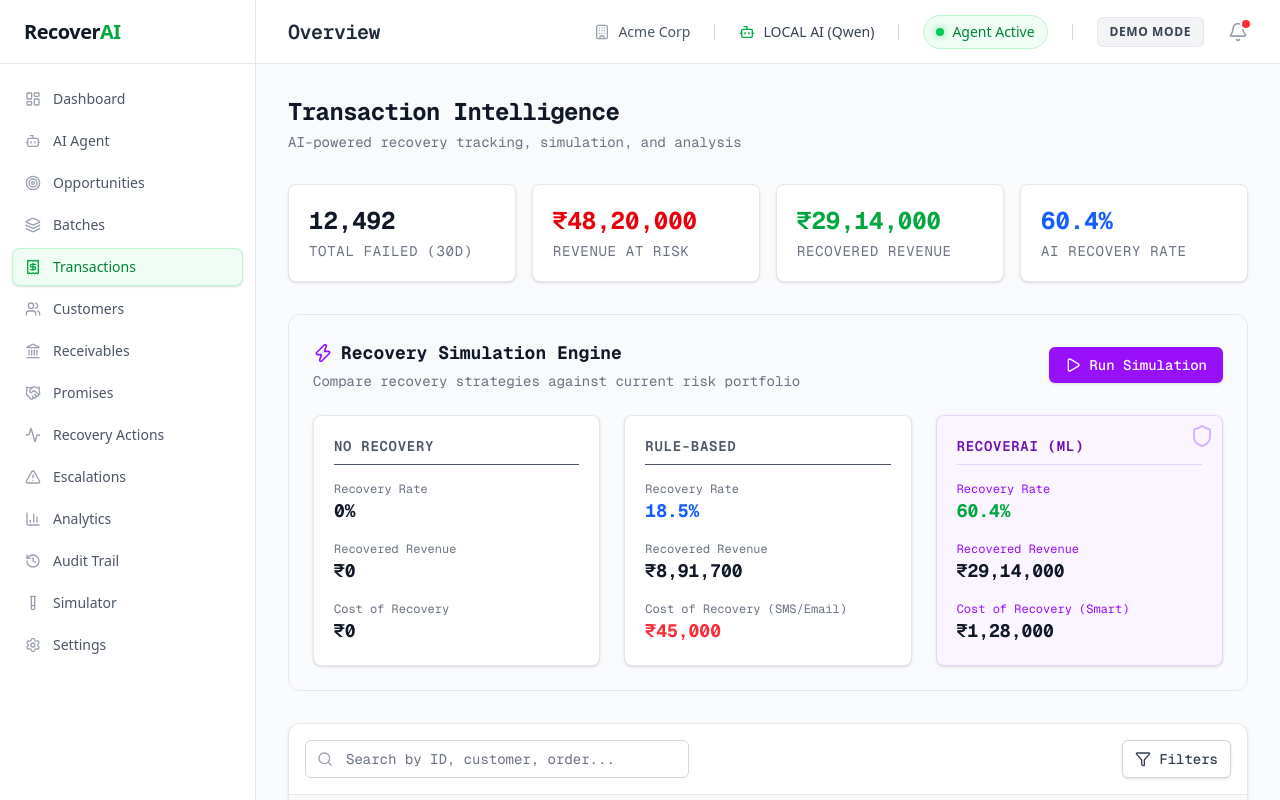
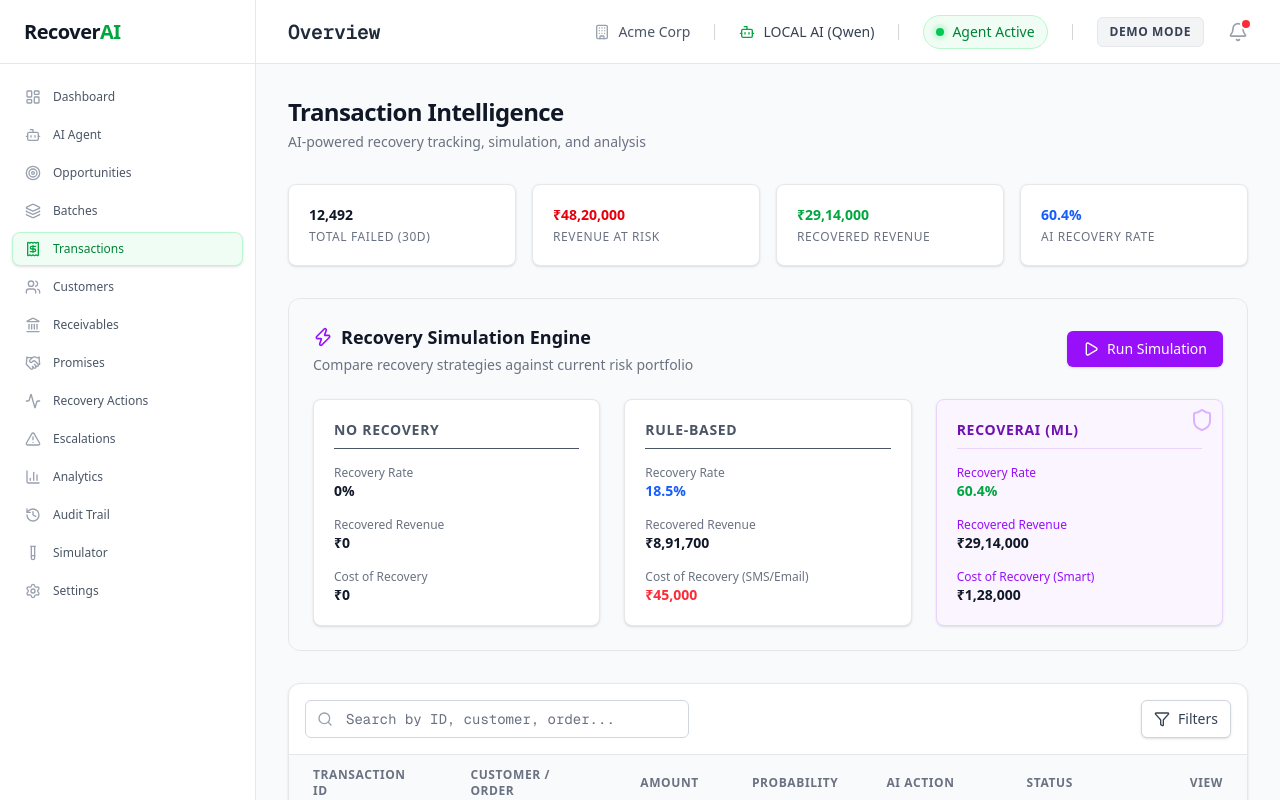
Before and after one commit to RangeshPandianPT/revenue-recovery-agent, a Next.js app in the folder frontend/: page /transactions in a window 1280 px wide. Built offline with nearby package versions, Linux system fonts and the light colour scheme.

Commit message:
style: standardize UI typography, fix monospace layout overflow, and adjust metrics scaling

```diff
--- a/frontend/app/receivables/page.tsx
+++ b/frontend/app/receivables/page.tsx
@@ -88,7 +88,7 @@ export default function Receivables() {
   const filterOptions = ['All', 'Due Soon', 'Overdue', 'High Risk', 'Promise Pending', 'Promise Broken', 'Recovered', 'Escalated'];
 
   return (
-    <div className="space-y-8 font-mono pb-12">
+    <div className="space-y-8 pb-12">
       {/* Header */}
       <div className="flex flex-col justify-between items-start gap-2 border-b border-gray-200 pb-4">
         <h2 className="text-2xl font-bold text-gray-900 tracking-tight flex items-center gap-2">
@@ -101,36 +101,36 @@ export default function Receivables() {
       {/* Summary Cards */}
       <div className="grid grid-cols-1 gap-4 sm:grid-cols-2 lg:grid-cols-4">
         <div className="rounded-lg border border-gray-200 bg-white shadow-sm p-4 relative overflow-hidden">
-          <p className="text-2xl font-bold text-gray-900 mb-1">{formatCurrency(metrics.totalOutstanding)}</p>
+          <p className="text-sm font-bold truncate text-gray-900 mb-1">{formatCurrency(metrics.totalOutstanding)}</p>
           <p className="text-xs text-gray-500 uppercase tracking-wider">Total Outstanding</p>
         </div>
         <div className="rounded-lg border border-red-200 bg-red-50 shadow-sm p-4 relative overflow-hidden">
-          <p className="text-2xl font-bold text-red-600 mb-1">{formatCurrency(metrics.overdueAmount)}</p>
+          <p className="text-sm font-bold truncate text-red-600 mb-1">{formatCurrency(metrics.overdueAmount)}</p>
           <p className="text-xs text-red-500 uppercase tracking-wider font-semibold">Overdue Amount</p>
         </div>
         <div className="rounded-lg border border-gray-200 bg-white shadow-sm p-4 relative overflow-hidden">
-          <p className="text-2xl font-bold text-gray-900 mb-1">{formatCurrency(metrics.dueThisWeek)}</p>
+          <p className="text-sm font-bold truncate text-gray-900 mb-1">{formatCurrency(metrics.dueThisWeek)}</p>
           <p className="text-xs text-gray-500 uppercase tracking-wider">Due This Week</p>
         </div>
         <div className="rounded-lg border border-orange-200 bg-orange-50 shadow-sm p-4 relative overflow-hidden">
-          <p className="text-2xl font-bold text-orange-600 mb-1">{formatCurrency(metrics.highRiskAmount)}</p>
+          <p className="text-sm font-bold truncate text-orange-600 mb-1">{formatCurrency(metrics.highRiskAmount)}</p>
           <p className="text-xs text-orange-500 uppercase tracking-wider font-semibold flex items-center gap-1"><AlertTriangle className="h-3 w-3" /> High-Risk Receivables</p>
         </div>
 
         <div className="rounded-lg border border-blue-200 bg-blue-50 shadow-sm p-4 relative overflow-hidden">
-          <p className="text-2xl font-bold text-blue-600 mb-1">{formatCurrency(metrics.expectedRecovery)}</p>
+          <p className="text-sm font-bold truncate text-blue-600 mb-1">{formatCurrency(metrics.expectedRecovery)}</p>
           <p className="text-xs text-blue-500 uppercase tracking-wider font-semibold flex items-center gap-1"><TrendingUp className="h-3 w-3" /> Expected AI Recovery</p>
         </div>
         <div className="rounded-lg border border-green-200 bg-green-50 shadow-sm p-4 relative overflow-hidden">
-          <p className="text-2xl font-bold text-green-600 mb-1">{formatCurrency(metrics.recoveredAmount)}</p>
+          <p className="text-sm font-bold truncate text-green-600 mb-1">{formatCurrency(metrics.recoveredAmount)}</p>
           <p className="text-xs text-green-600 uppercase tracking-wider font-semibold">Recovered Amount</p>
         </div>
         <div className="rounded-lg border border-gray-200 bg-white shadow-sm p-4 relative overflow-hidden">
-          <p className="text-2xl font-bold text-gray-900 mb-1">{metrics.recoveryRate.toFixed(1)}%</p>
+          <p className="text-sm font-bold truncate text-gray-900 mb-1">{metrics.recoveryRate.toFixed(1)}%</p>
           <p className="text-xs text-gray-500 uppercase tracking-wider">AI Recovery Rate</p>
         </div>
         <div className="rounded-lg border border-purple-200 bg-purple-50 shadow-sm p-4 relative overflow-hidden">
-          <p className="text-2xl font-bold text-purple-700 mb-1">{metrics.escalatedCount}</p>
+          <p className="text-sm font-bold truncate text-purple-700 mb-1">{metrics.escalatedCount}</p>
           <p className="text-xs text-purple-600 uppercase tracking-wider font-semibold">Escalated Accounts</p>
         </div>
       </div>
--- a/frontend/app/transactions/page.tsx
+++ b/frontend/app/transactions/page.tsx
@@ -30,7 +30,7 @@ export default function Transactions() {
   };
 
   return (
-    <div className="space-y-8 font-mono pb-12">
+    <div className="space-y-8 pb-12">
       <div className="flex flex-col justify-between items-start gap-4">
         <div>
           <h2 className="text-2xl font-bold text-gray-900 tracking-tight">Transaction Intelligence</h2>
@@ -41,20 +41,20 @@ export default function Transactions() {
       {/* Summary Cards */}
       <div className="grid grid-cols-1 gap-4 sm:grid-cols-2 lg:grid-cols-4">
         <div className="rounded-lg border border-gray-200 bg-white shadow-sm p-5">
-          <p className="text-2xl font-bold text-gray-900 mb-1">12,492</p>
-          <p className="text-sm text-gray-500 uppercase tracking-wider">Total Failed (30d)</p>
+          <p className="text-sm font-bold truncate text-gray-900 mb-1">12,492</p>
+          <p className="text-xs text-gray-500 uppercase tracking-wider">Total Failed (30d)</p>
         </div>
         <div className="rounded-lg border border-gray-200 bg-white shadow-sm p-5">
-          <p className="text-2xl font-bold text-red-600 mb-1">{formatCurrency(4820000)}</p>
-          <p className="text-sm text-gray-500 uppercase tracking-wider">Revenue at Risk</p>
+          <p className="text-sm font-bold truncate text-red-600 mb-1">{formatCurrency(4820000)}</p>
+          <p className="text-xs text-gray-500 uppercase tracking-wider">Revenue at Risk</p>
         </div>
         <div className="rounded-lg border border-gray-200 bg-white shadow-sm p-5">
-          <p className="text-2xl font-bold text-green-600 mb-1">{formatCurrency(2914000)}</p>
-          <p className="text-sm text-gray-500 uppercase tracking-wider">Recovered Revenue</p>
+          <p className="text-sm font-bold truncate text-green-600 mb-1">{formatCurrency(2914000)}</p>
+          <p className="text-xs text-gray-500 uppercase tracking-wider">Recovered Revenue</p>
         </div>
         <div className="rounded-lg border border-gray-200 bg-white shadow-sm p-5">
-          <p className="text-2xl font-bold text-blue-600 mb-1">60.4%</p>
-          <p className="text-sm text-gray-500 uppercase tracking-wider">AI Recovery Rate</p>
+          <p className="text-sm font-bold truncate text-blue-600 mb-1">60.4%</p>
+          <p className="text-xs text-gray-500 uppercase tracking-wider">AI Recovery Rate</p>
         </div>
       </div>
 
@@ -84,15 +84,15 @@ export default function Transactions() {
             <div className="space-y-4">
               <div>
                 <p className="text-xs text-gray-500">Recovery Rate</p>
-                <p className="text-lg font-bold text-gray-900">0%</p>
+                <p className="text-sm font-bold text-gray-900">0%</p>
               </div>
               <div>
                 <p className="text-xs text-gray-500">Recovered Revenue</p>
-                <p className="text-lg font-bold text-gray-900">₹0</p>
+                <p className="text-sm font-bold text-gray-900">₹0</p>
               </div>
               <div>
                 <p className="text-xs text-gray-500">Cost of Recovery</p>
-                <p className="text-lg font-bold text-gray-900">₹0</p>
+                <p className="text-sm font-bold text-gray-900">₹0</p>
               </div>
             </div>
           </div>
@@ -102,15 +102,15 @@ export default function Transactions() {
             <div className="space-y-4">
               <div>
                 <p className="text-xs text-gray-500">Recovery Rate</p>
-                <p className="text-lg font-bold text-blue-600">18.5%</p>
+                <p className="text-sm font-bold text-blue-600">18.5%</p>
               </div>
               <div>
                 <p className="text-xs text-gray-500">Recovered Revenue</p>
-                <p className="text-lg font-bold text-gray-900">{formatCurrency(891700)}</p>
+                <p className="text-sm font-bold text-gray-900">{formatCurrency(891700)}</p>
               </div>
               <div>
                 <p className="text-xs text-gray-500">Cost of Recovery (SMS/Email)</p>
-                <p className="text-lg font-bold text-red-500">{formatCurrency(45000)}</p>
+                <p className="text-sm font-bold text-red-500">{formatCurrency(45000)}</p>
               </div>
             </div>
           </div>
@@ -123,15 +123,15 @@ export default function Transactions() {
             <div className="space-y-4">
               <div>
                 <p className="text-xs text-purple-600">Recovery Rate</p>
-                <p className="text-lg font-bold text-green-600">60.4%</p>
+                <p className="text-sm font-bold text-green-600">60.4%</p>
               </div>
               <div>
                 <p className="text-xs text-purple-600">Recovered Revenue</p>
-                <p className="text-lg font-bold text-gray-900">{formatCurrency(2914000)}</p>
+                <p className="text-sm font-bold text-gray-900">{formatCurrency(2914000)}</p>
               </div>
               <div>
                 <p className="text-xs text-purple-600">Cost of Recovery (Smart)</p>
-                <p className="text-lg font-bold text-gray-900">{formatCurrency(128000)}</p>
+                <p className="text-sm font-bold text-gray-900">{formatCurrency(128000)}</p>
               </div>
             </div>
           </div>
--- a/frontend/components/layout/Sidebar.tsx
+++ b/frontend/components/layout/Sidebar.tsx
@@ -52,7 +52,7 @@ export default function Sidebar() {
               <Link
                 key={item.name}
                 href={item.href}
-                className={`group flex items-center px-3 py-2 text-sm font-medium rounded-lg transition-all duration-200 ${
+                className={`group flex items-center px-3 py-2 text-xs font-medium rounded-lg transition-all duration-200 ${
                   isActive
                     ? 'bg-green-50 text-green-700 border border-green-200 shadow-sm'
                     : 'text-gray-600 hover:bg-gray-100 hover:text-gray-900 border border-transparent'
```
Also changed, not shown: frontend/app/customers/page.tsx (+15 -15 lines), frontend/app/dashboard/page.tsx (+13 -13 lines).
